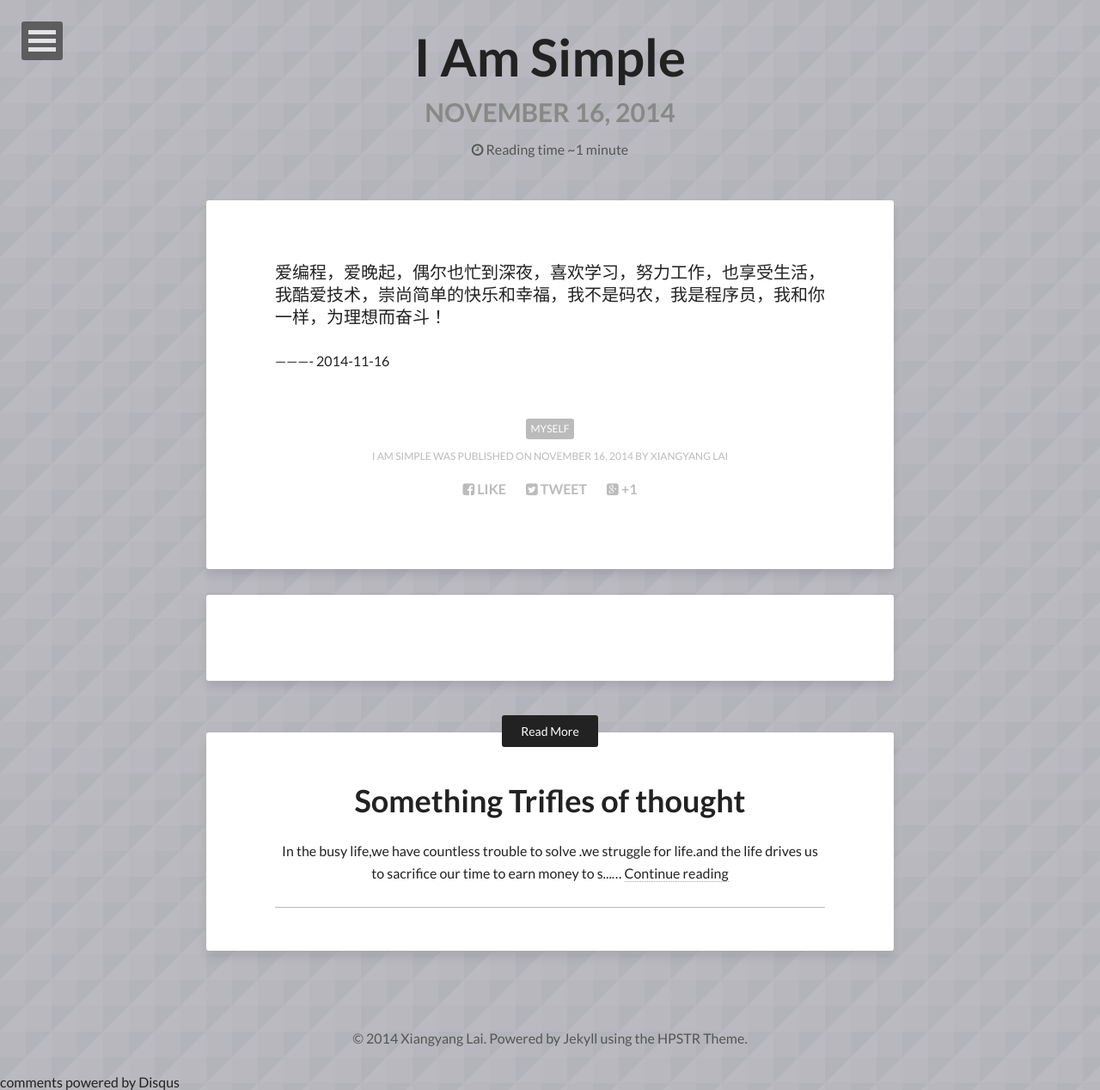
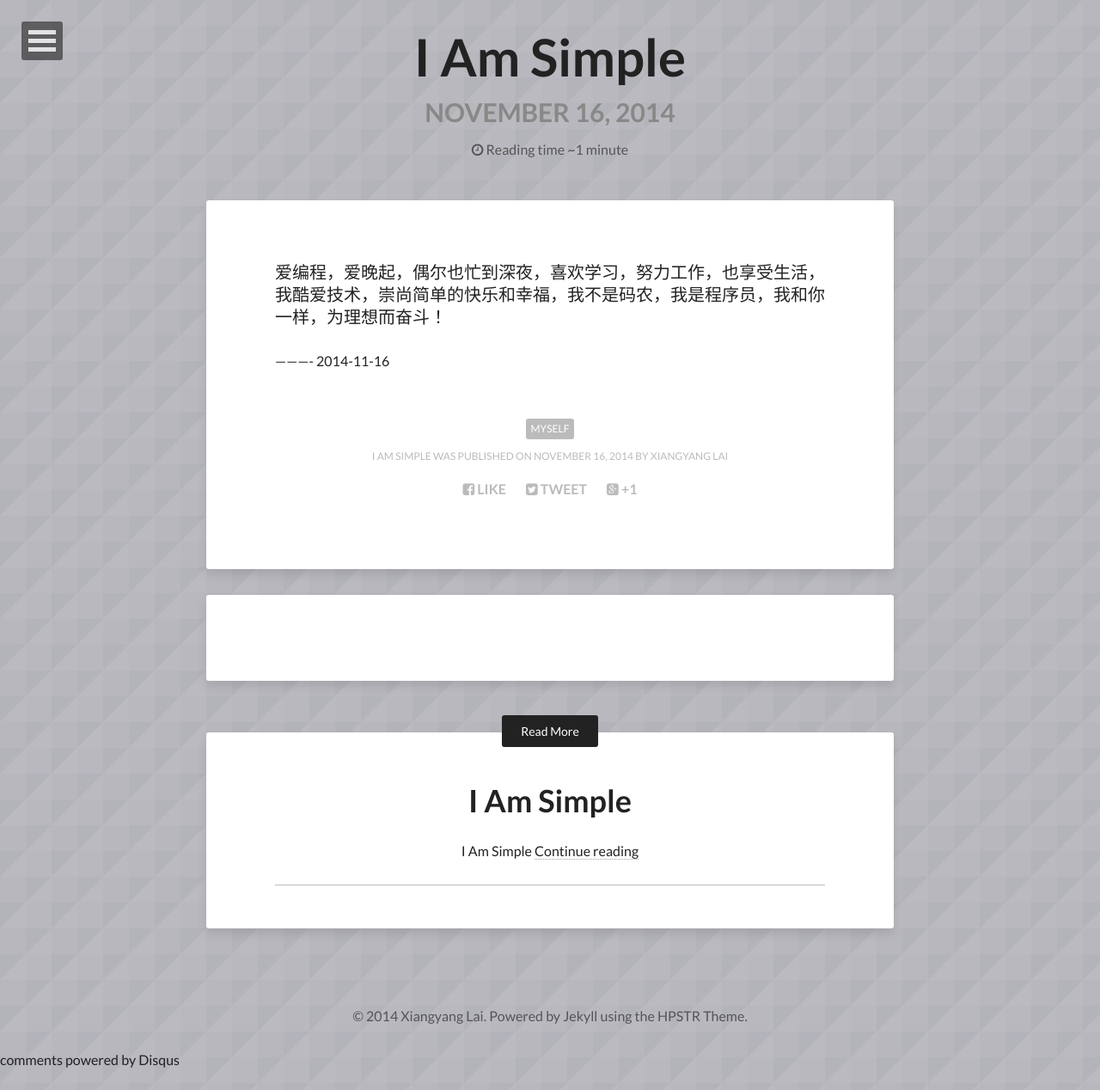
Before and after one commit to dependmyse/dependmyse.github.io, a Jekyll site: the page built from _posts/2014-11-16-Something.md, in a window 1280 px wide. Shown: the whole page at 86% size. Built offline with Jekyll 4.4.1, drawn with Linux system fonts in a browser that asks for light colours; nearby versions of some CDN libraries; comment, search, counter and statistics services are not loaded; after the commit the page ends 1242 px from its top, so only the background shows below that.

Commit message:
Update 2014-11-16-Something-Trifles of thought.md

```diff
--- a/_posts/2014-11-16-Something-Trifles of thought.md
+++ b/_posts/2014-11-16-Something-Trifles of thought.md
@@ -1,4 +1,11 @@
-
+---
+layout: post
+title: I Am Simple
+description: "I Am Simple"
+tags: [myself]
+image:
+  background: triangular.png
+---
 
 
 In the busy life,we have countless trouble to solve .we struggle for life.and the life drives us to sacrifice our time to earn money to satisfy our enthusiasm for material .we dare not stay our step for our lust.we are always running in our own life ,however ,is that what we want?what are we living for?do we still have dreams?can weguarantee that we can smile to ourselfves and say to ourselves that we don't spend our life in vain proudly?
```
